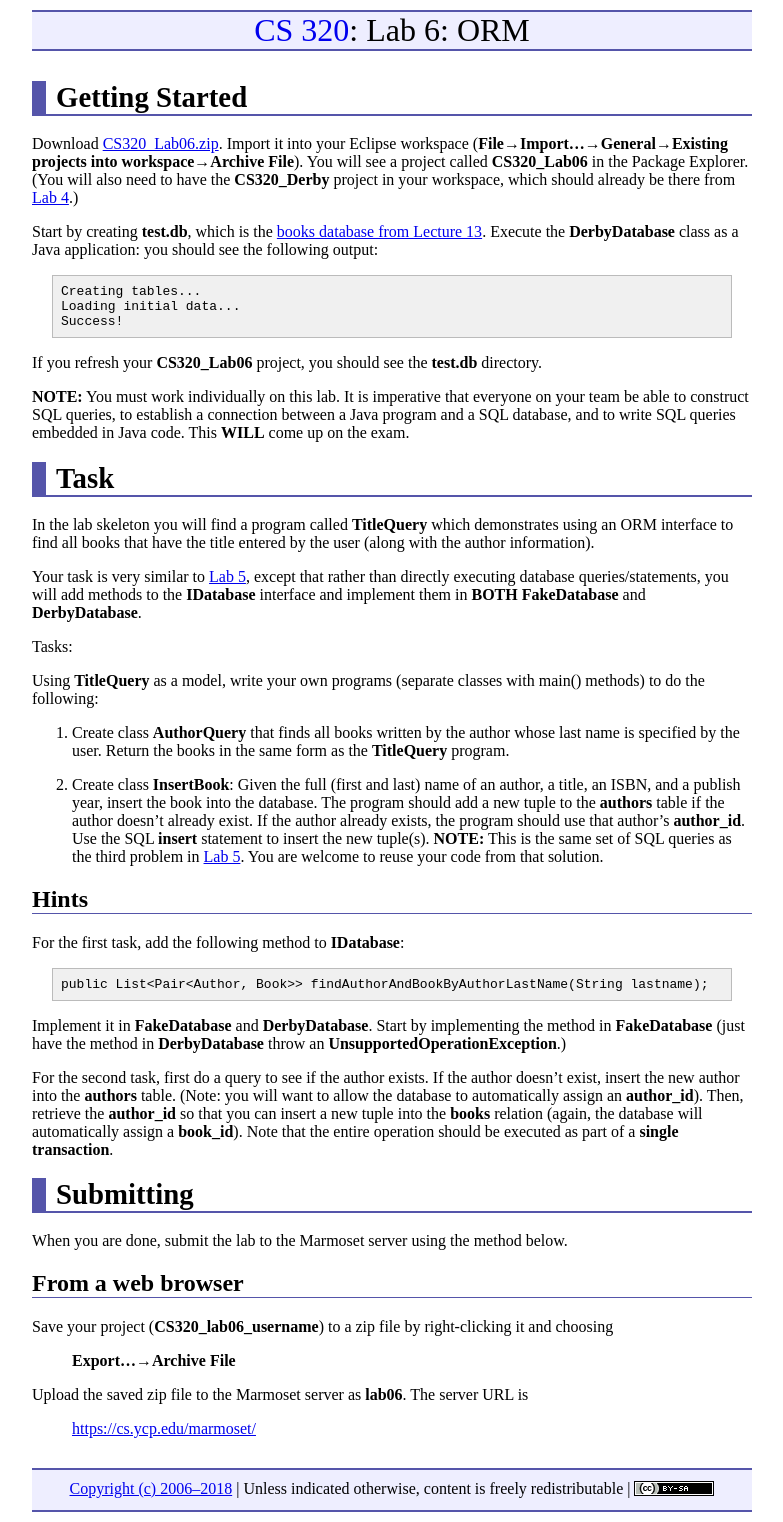
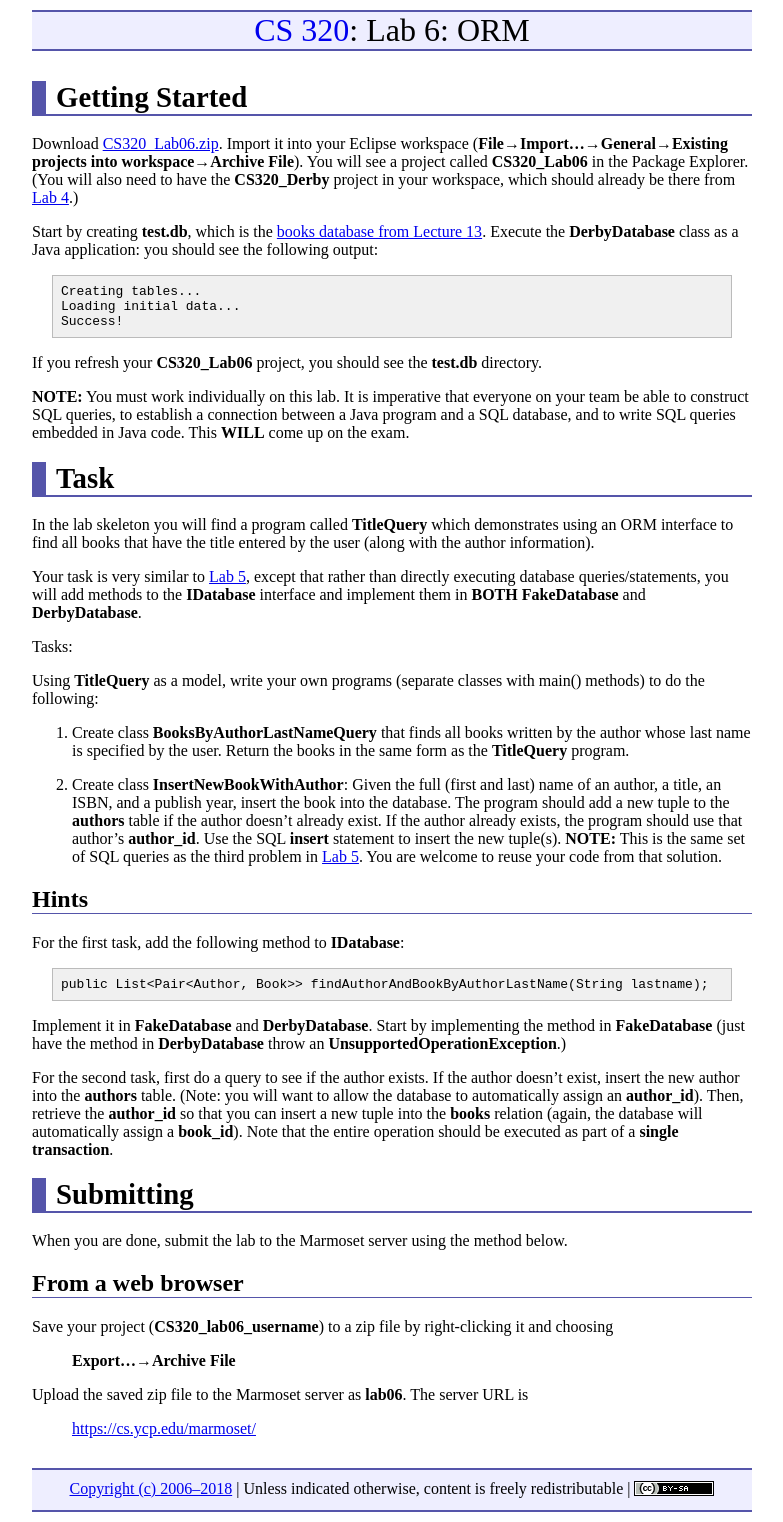
Before and after one commit to ycpcs/cs320-spring2018, a Jekyll site: the page built from labs/lab06.md, in a window 1280 px wide. Shown: the whole page, without its empty margins (248-1031 px from the left). Built offline with Jekyll 4.4.1, drawn with Linux system fonts in a browser that asks for light colours.

Commit message:
minor edits

```diff
--- a/labs/lab06.md
+++ b/labs/lab06.md
@@ -27,9 +27,9 @@ Tasks:
 
 Using **TitleQuery** as a model, write your own programs (separate classes with main() methods) to do the following:
 
-1. Create class **AuthorQuery** that finds all books written by the author whose last name is specified by the user. Return the books in the same form as the **TitleQuery** program.
+1. Create class **BooksByAuthorLastNameQuery** that finds all books written by the author whose last name is specified by the user. Return the books in the same form as the **TitleQuery** program.
 
-2. Create class **InsertBook**: Given the full (first and last) name of an author, a title, an ISBN, and a publish year, insert the book into the database. The program should add a new tuple to the **authors** table if the author doesn't already exist. If the author already exists, the program should use that author's **author\_id**.  Use the SQL **insert** statement to insert the new tuple(s).  **NOTE:**  This is the same set of SQL queries as the third problem in [Lab 5](lab05.html).  You are welcome to reuse your code from that solution.
+2. Create class **InsertNewBookWithAuthor**: Given the full (first and last) name of an author, a title, an ISBN, and a publish year, insert the book into the database. The program should add a new tuple to the **authors** table if the author doesn't already exist. If the author already exists, the program should use that author's **author\_id**.  Use the SQL **insert** statement to insert the new tuple(s).  **NOTE:**  This is the same set of SQL queries as the third problem in [Lab 5](lab05.html).  You are welcome to reuse your code from that solution.
 
 ## Hints
 
```
